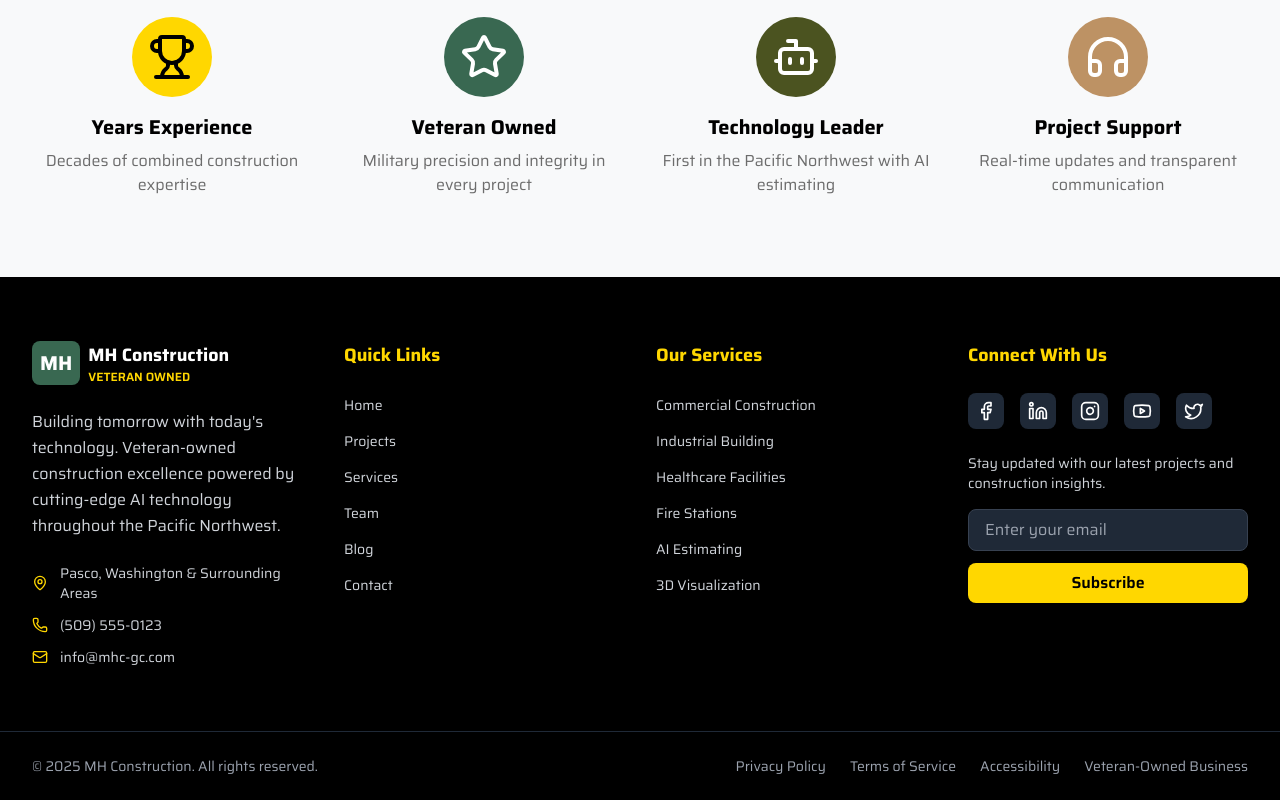
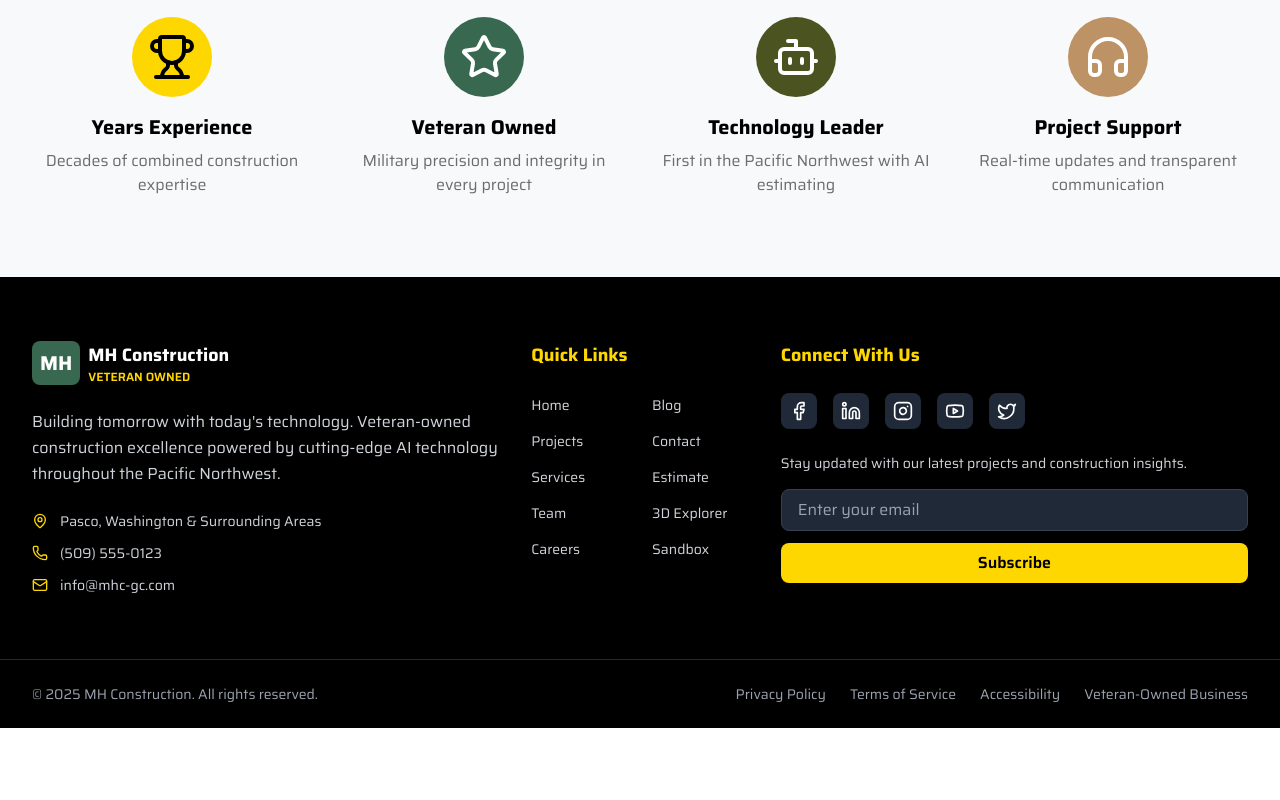
Before and after one commit to Ramsey-USA/revolutionary-gc-website, a Next.js app: page / in a window 1280 px wide. Shown: the part 4809-5609 px from the top of the page. After the commit the page ends 5537 px from the top, so only its background shows below. Built offline with nearby package versions, Linux system fonts and the light colour scheme.

Commit message:
feat: Update layout to include Why Choose section and Footer in various pages

```diff
--- a/src/app/3d-explorer/page.tsx
+++ b/src/app/3d-explorer/page.tsx
@@ -266,8 +266,10 @@ export default function ThreeDExplorerPage() {
         </div>
       </section>
 
-  <WhyChooseSection />
-  <Footer />
+  <div className="mt-auto">
+    <WhyChooseSection />
+    <Footer />
+  </div>
     </main>
   )
 }
--- a/src/app/blog/page.tsx
+++ b/src/app/blog/page.tsx
@@ -260,8 +260,10 @@ export default function BlogPage() {
         </div>
       </section>
 
-  <WhyChooseSection />
-  <Footer />
+  <div className="mt-auto">
+    <WhyChooseSection />
+    <Footer />
+  </div>
     </main>
   )
 }
--- a/src/app/careers/page.tsx
+++ b/src/app/careers/page.tsx
@@ -83,8 +83,10 @@ export default function CareersPage() {
           </form>
         </div>
       </section>
-  <WhyChooseSection />
-  <Footer />
+  <div className="mt-auto">
+    <WhyChooseSection />
+    <Footer />
+  </div>
     </main>
   )
 }
--- a/src/app/contact/page.tsx
+++ b/src/app/contact/page.tsx
@@ -78,7 +78,7 @@ export default function ContactPage() {
   ]
 
   return (
-    <main className="min-h-screen">
+  <main className="min-h-screen flex flex-col">
       <Header />
 
       {/* Hero Section */}
@@ -439,8 +439,10 @@ export default function ContactPage() {
         </div>
       </section>
 
-  <WhyChooseSection />
-  <Footer />
+  <div className="mt-auto">
+    <WhyChooseSection />
+    <Footer />
+  </div>
     </main>
   )
 }
--- a/src/app/page.tsx
+++ b/src/app/page.tsx
@@ -9,15 +9,17 @@ import WhyChooseSection from '../components/WhyChooseSection'
 
 export default function Home() {
   return (
-    <main className="min-h-screen">
+    <main className="min-h-screen flex flex-col">
       <Header />
       <HeroSection />
       <AIToolsSection />
       <CoreValuesSection />
       <FeaturedProjectsSection />
-  <BlogNewsSection />
-  <WhyChooseSection />
-  <Footer />
+      <BlogNewsSection />
+      <div className="mt-auto">
+        <WhyChooseSection />
+        <Footer />
+      </div>
     </main>
   )
 }
--- a/src/app/projects/page.tsx
+++ b/src/app/projects/page.tsx
@@ -24,8 +24,10 @@ export default function ProjectsPage() {
           </div>
         </div>
       </div>
-  <WhyChooseSection />
-  <Footer />
+  <div className="mt-auto">
+    <WhyChooseSection />
+    <Footer />
+  </div>
     </main>
   )
 }
--- a/src/app/sandbox/page.tsx
+++ b/src/app/sandbox/page.tsx
@@ -169,8 +169,10 @@ export default function SandboxPage() {
         </div>
       </section>
 
-  <WhyChooseSection />
-  <Footer />
+  <div className="mt-auto">
+    <WhyChooseSection />
+    <Footer />
+  </div>
     </main>
   )
 }
--- a/src/app/services/page.tsx
+++ b/src/app/services/page.tsx
@@ -140,9 +140,10 @@ export default function ServicesPage() {
       {/* Core Values Section */}
       <CoreValuesSection />
 
-  <WhyChooseSection />
-
-      <Footer />
+  <div className="mt-auto">
+    <WhyChooseSection />
+    <Footer />
+  </div>
     </main>
   )
 }
--- a/src/app/team/page.tsx
+++ b/src/app/team/page.tsx
@@ -218,8 +218,10 @@ export default function TeamPage() {
         </div>
       </section>
 
-  <WhyChooseSection />
-  <Footer />
+  <div className="mt-auto">
+    <WhyChooseSection />
+    <Footer />
+  </div>
     </main>
   )
 }
--- a/src/components/Footer.tsx
+++ b/src/components/Footer.tsx
@@ -20,8 +20,12 @@ const Footer = () => {
     { name: 'Projects', href: '/projects' },
     { name: 'Services', href: '/services' },
     { name: 'Team', href: '/team' },
+    { name: 'Careers', href: '/careers' },
     { name: 'Blog', href: '/blog' },
-    { name: 'Contact', href: '/contact' }
+    { name: 'Contact', href: '/contact' },
+    { name: 'Estimate', href: '/estimate' },
+    { name: '3D Explorer', href: '/3d-explorer' },
+    { name: 'Sandbox', href: '/sandbox' }
   ]
 
   const services = [
@@ -65,10 +69,9 @@ const Footer = () => {
     <footer className="bg-army-black text-white">
       {/* Main Footer Content */}
       <div className="max-w-7xl mx-auto px-4 sm:px-6 lg:px-8 py-16">
-        <div className="grid grid-cols-1 md:grid-cols-2 lg:grid-cols-4 gap-8">
-
-          {/* Company Info */}
-          <div className="lg:col-span-1">
+        <div className="grid grid-cols-1 md:grid-cols-3 lg:grid-cols-5 gap-8 items-start">
+          {/* Company Info - left */}
+          <div className="md:col-span-1 lg:col-span-2">
             <div className="flex items-center space-x-2 mb-6">
               <div className="bg-mh-forest-green text-white p-2 rounded-lg">
                 <span className="text-xl font-bold">MH</span>
@@ -78,12 +81,10 @@ const Footer = () => {
                 <span className="text-army-gold text-xs font-semibold">VETERAN OWNED</span>
               </div>
             </div>
-
             <p className="text-gray-300 mb-6 leading-relaxed">
               Building tomorrow with today's technology. Veteran-owned construction excellence
               powered by cutting-edge AI technology throughout the Pacific Northwest.
             </p>
-
             {/* Contact Info */}
             <div className="space-y-3">
               <div className="flex items-center space-x-3">
@@ -113,11 +114,24 @@ const Footer = () => {
             </div>
           </div>
 
-          {/* Quick Links */}
-          <div>
+          {/* Quick Links - center left, two columns on desktop */}
+          <div className="md:col-span-1 lg:col-span-1">
             <h3 className="text-army-gold font-bold text-lg mb-6">Quick Links</h3>
+            <div className="grid grid-cols-1 sm:grid-cols-2 gap-x-6">
               <ul className="space-y-3">
-              {quickLinks.map((link) => (
+                {quickLinks.slice(0, Math.ceil(quickLinks.length / 2)).map((link) => (
+                  <li key={link.name}>
+                    <Link
+                      href={link.href}
+                      className="text-gray-300 hover:text-army-gold transition-colors text-sm"
+                    >
+                      {link.name}
+                    </Link>
+                  </li>
+                ))}
+              </ul>
+              <ul className="space-y-3">
+                {quickLinks.slice(Math.ceil(quickLinks.length / 2)).map((link) => (
                   <li key={link.name}>
                     <Link
                       href={link.href}
@@ -129,28 +143,12 @@ const Footer = () => {
                 ))}
               </ul>
             </div>
-
-          {/* Services */}
-          <div>
-            <h3 className="text-army-gold font-bold text-lg mb-6">Our Services</h3>
-            <ul className="space-y-3">
-              {services.map((service) => (
-                <li key={service.name}>
-                  <Link
-                    href={service.href}
-                    className="text-gray-300 hover:text-army-gold transition-colors text-sm"
-                  >
-                    {service.name}
-                  </Link>
-                </li>
-              ))}
-            </ul>
           </div>
 
-          {/* Social Media & Newsletter */}
-          <div>
+
+          {/* Social Media & Newsletter - right */}
+          <div className="md:col-span-1 lg:col-span-2">
             <h3 className="text-army-gold font-bold text-lg mb-6">Connect With Us</h3>
-
             {/* Social Media Links */}
             <div className="flex space-x-4 mb-6">
               {socialLinks.map((social) => {
@@ -169,7 +167,6 @@ const Footer = () => {
                 )
               })}
             </div>
-
             {/* Newsletter Signup */}
             <div>
               <p className="text-gray-300 text-sm mb-4">
```
Lines whose indentation alone changed are shown as unchanged.
